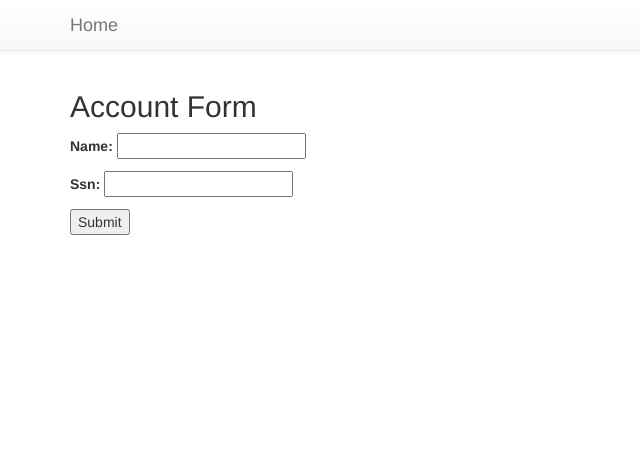
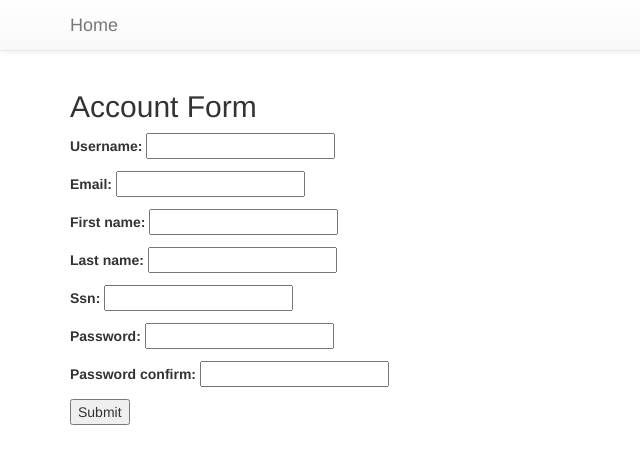
Before and after one commit to adn5327/taj-exchange, a Django app: page /account/create/ in a window 1280 px wide. Shown: the top 464 px of the page, without its empty margins (0-640 px from the left). Run offline with Django 3.2, Linux system fonts and the light colour scheme; some libraries are stand-ins or nearby versions.

Commit message:
Added user log in and log out and updated index and create account

```diff
--- a/tajsite/exchange/admin.py
+++ b/tajsite/exchange/admin.py
@@ -2,6 +2,9 @@ from django.contrib import admin
 
 from .models import Security, Order, Account
 
+from django.contrib.auth.models import User, Permission, Group
+
+
 admin.site.register(Security)
 admin.site.register(Order)
 admin.site.register(Account)
--- a/tajsite/exchange/forms.py
+++ b/tajsite/exchange/forms.py
@@ -15,8 +15,17 @@ class OrderForm(forms.Form):
 
 
 class CreateAccountForm(forms.Form):
-	name = forms.CharField(required=True)
+	username = forms.CharField(required=True)
+	email = forms.EmailField(required=True)
+	first_name = forms.CharField(required=True)
+	last_name = forms.CharField(required=True)
 	SSN = forms.IntegerField(required=True)
+	password = forms.CharField(required=True, widget=forms.PasswordInput())
+	password_confirm = forms.CharField(required=True, widget=forms.PasswordInput())
+
+class LoginAccountForm(forms.Form):
+	username = forms.CharField(required=True)
+	password = forms.CharField(required=True, widget=forms.PasswordInput())
 
 
 class UpdateAccountForm(forms.Form):
--- a/tajsite/exchange/models.py
+++ b/tajsite/exchange/models.py
@@ -33,7 +33,6 @@ class Order(models.Model):
 
 class Account(models.Model):
 	user = models.OneToOneField(User, on_delete=models.CASCADE)
-	name = models.CharField(max_length=20)
 	funds = models.IntegerField(default=0)
 	SSN = models.IntegerField(default=0)
 #	account_num = models.IntegerField(default=0)
@@ -42,7 +41,7 @@ class Account(models.Model):
 	account_orders = models.ManyToManyField('Order', blank=True)
 
 	def __str__(self):
-		return self.name
+		return self.user.username
 	def print_funds(self):
 		return self.name + ' has ' + str(self.funds)
 	class Meta:
--- a/tajsite/exchange/templates/exchange/create_account_submit.html
+++ b/tajsite/exchange/templates/exchange/create_account_submit.html
@@ -7,5 +7,8 @@
 	<p>{{account}}</p>
 	{% else %}
 	<h2>Account creation failed</h2>
+	<script>
+		alert("{{err}}");
+	</script>
 	{% endif %}
 </body>
--- /dev/null
+++ b/tajsite/exchange/templates/exchange/logout_page.html
@@ -0,0 +1,6 @@
+{%load staticfiles%}
+{% include "exchange/base.html" %}
+
+<body>
+	<h2>Successfully Logged out</h2>
+</body>
--- a/tajsite/exchange/urls.py
+++ b/tajsite/exchange/urls.py
@@ -11,6 +11,9 @@ urlpatterns = [
 
     url(r'^account/create/', views.create_account, name='createaccount'),
     url(r'^account/create/submit', views.create_account, name='createaccountsubmit'),
+    url(r'^account/login/', views.login_page, name='login'),
+    url(r'^account/login/submit', views.login_page, name='loginsubmit'),
+    url(r'^account/logout', views.logout_page, name='logout'),
 
     url(r'^account/update/$', views.update_account, name='updateaccount'),
     url(r'^account/view/$', views.view_account, name='viewaccount'),
--- a/tajsite/exchange/views.py
+++ b/tajsite/exchange/views.py
@@ -4,14 +4,24 @@ from django.http import HttpResponse, HttpResponseRedirect
 from django.utils import timezone
 from django.core.urlresolvers import reverse
 
-from .forms import OrderForm, CreateAccountForm, UpdateAccountForm
+from .forms import OrderForm, CreateAccountForm, UpdateAccountForm, LoginAccountForm
 
 from .models import Order, Security, Account
+
+from django.contrib.auth.models import User
+from django.contrib.auth import authenticate, login, logout
 
 from .func import setInners
 
 def index(request):
-    return render(request, 'exchange/index.html' )
+	if request.user.is_authenticated():
+		user = request.user
+	else:
+		user = None
+	context = {
+		'user':user
+	}
+	return render(request, 'exchange/index.html', context)
 
 def order(request):
 	if request.method == 'POST':
@@ -77,15 +87,30 @@ def create_account(request):
 		form = CreateAccountForm(request.POST)
 		if form.is_valid():
 			f = form.cleaned_data
-			a = Account(name=f['name'],
-				SSN = f['SSN'])
-			a.save()
+			if f['password'] == f['password_confirm']:
+				u = User.objects.create_user(username=f['username'],
+					password=f['password'],
+					email=f['email'])
+				u.first_name = f['first_name']
+				u.last_name = f['last_name']
+				u.save()
+				a = Account(user=u,SSN=f['SSN'])
+				a.save()
+				context = {
+					'account':a,
+					'errors':None
+				}
+			else:
+				err = 'Passwords didn\'t match'
+				context = {
+					'account':None,
+					'errors':err
+				}
+		else:
+			err = 'Invalid form entry'
 			context = {
-				'account':a
-			}
-		else:
-			context = {
-				'account':None
+				'account':None,
+				'errors':err
 			}
 		return render(request, 'exchange/create_account_submit.html', context)
 	else:
@@ -95,23 +120,45 @@ def create_account(request):
 		}
 		return render(request, 'exchange/create_account.html', context)
 
+def login_page(request):
+	if request.method == 'POST':
+		form = LoginAccountForm(request.POST)
+		if form.is_valid():
+			f = form.cleaned_data
+			username = f['username']
+			password = f['password']
+			user = authenticate(username=username,password=password)
+			if user is not None and user.is_active:
+				login(request, user)
+				print "success"
+		return HttpResponseRedirect(reverse('exchange:index'))
+	else:
+		form = LoginAccountForm()
+		context={'form':form}
+		return render(request, 'exchange/login_page.html',context)
+
+def logout_page(request):
+	logout(request)
+	return render(request, 'exchange/logout_page.html')
 
 def update_account(request):
-   if request.method== 'POST':
-        form = UpdateAccountForm(request.POST)
-        if form.is_valid():
-            f = form.cleaned_data
-            cur_account = Account.objects.filter(id=f['order_account'])[0]
-            cur_funds = cur_account.funds
-            if cur_funds + f['funds'] >=0:
-                cur_account.funds = cur_funds + f['funds']
-                cur_account.save()
-        return HttpResponseRedirect(reverse('exchange:index'))
-   else:
-        form = UpdateAccountForm()
-        context={'form':form}
-        return render(request, 'exchange/update_account.html',context)
+	if request.method == 'POST':
+		form = UpdateAccountForm(request.POST)
+		if form.is_valid():
+			f = form.cleaned_data
+			cur_account = Account.objects.filter(id=f['order_account'])[0]
+			cur_funds = cur_account.funds
+			if cur_funds + f['funds'] >=0:
+				cur_account.funds = cur_funds + f['funds']
+				cur_account.save()
+		return HttpResponseRedirect(reverse('exchange:index'))
+	else:
+		form = UpdateAccountForm()
+		context={'form':form}
+		return render(request, 'exchange/update_account.html',context)
+
+
 def view_account(request):
-    all_accounts = Account.objects.all()
-    context = {'accounts':all_accounts}
-    return render(request, 'exchange/view_account.html',context)
+	all_accounts = Account.objects.all()
+	context = {'accounts':all_accounts}
+	return render(request, 'exchange/view_account.html',context)
```
Also changed, not shown: tajsite/exchange/templates/exchange/index.html (+9 -2 lines), tajsite/exchange/templates/exchange/login_page.html (added, +11 -0 lines), tajsite/exchange/migrations/0006_auto_20160329_2358.py (added).
